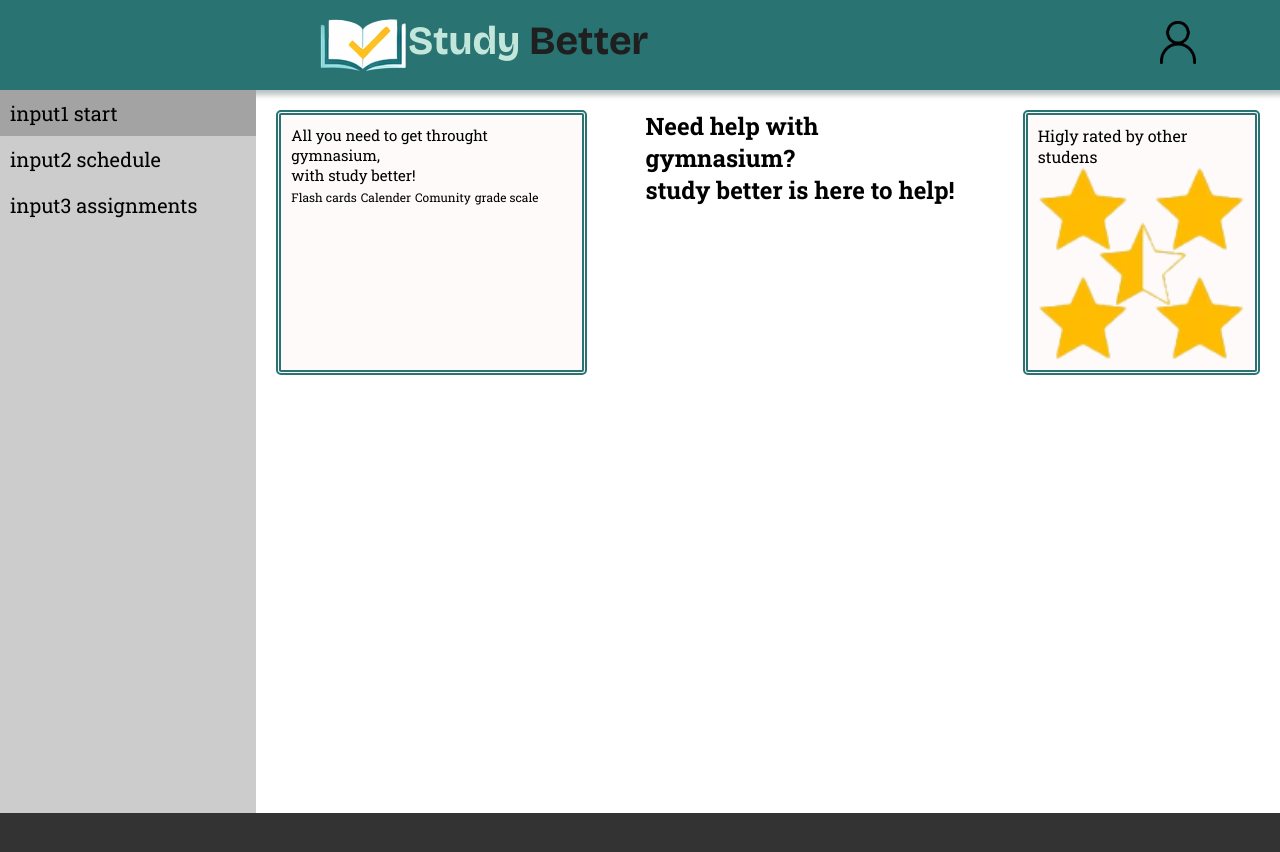
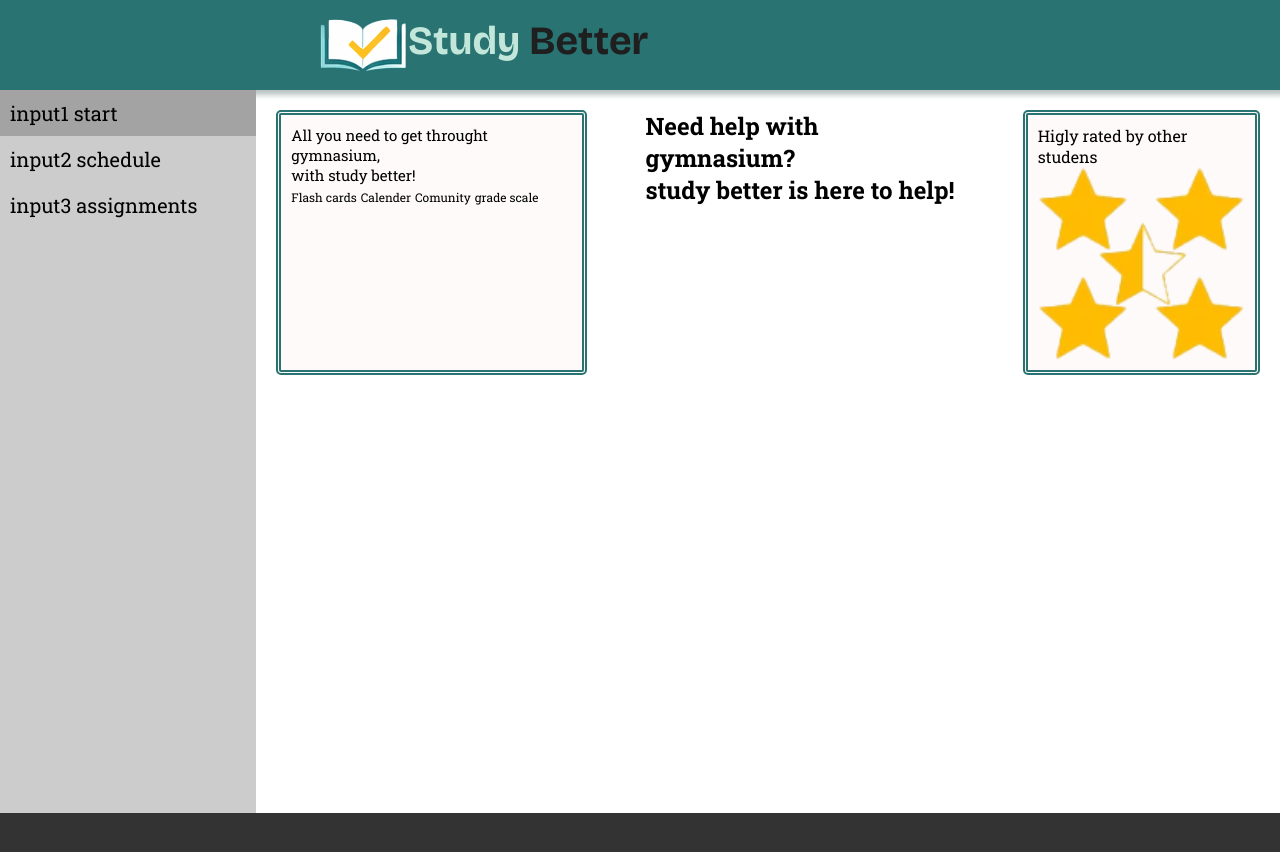
Before and after one commit to LinneaKirstoffersson/Hackathon, a plain HTML site: page index.html in a window 1280 px wide. Drawn offline with nearby package versions, Linux system fonts and the light colour scheme.

Commit message:
remove login

```diff
--- a/index.html
+++ b/index.html
@@ -24,9 +24,7 @@
             <img src="loggo.png" alt="book img loggo" height="80%">
             <h1> Study <span>Better</span></h1>
         </div>
-        <div class="login">
-            <img src="icon-login.png" >
-        </div>
+
 
 
 
--- a/style.css
+++ b/style.css
@@ -60,19 +60,6 @@ body{
     font-family: "Bricolage Grotesque" ;
 }
 
-.login{
-    display: inline-block;
-    margin-left: 40%;
-
-}
-.login img {
-
-    max-width: 30%;
-}
-
-.login img :hover {
-    text-shadow: 4px 4px;
-}
 
 /*Navigation list*/
 
```
